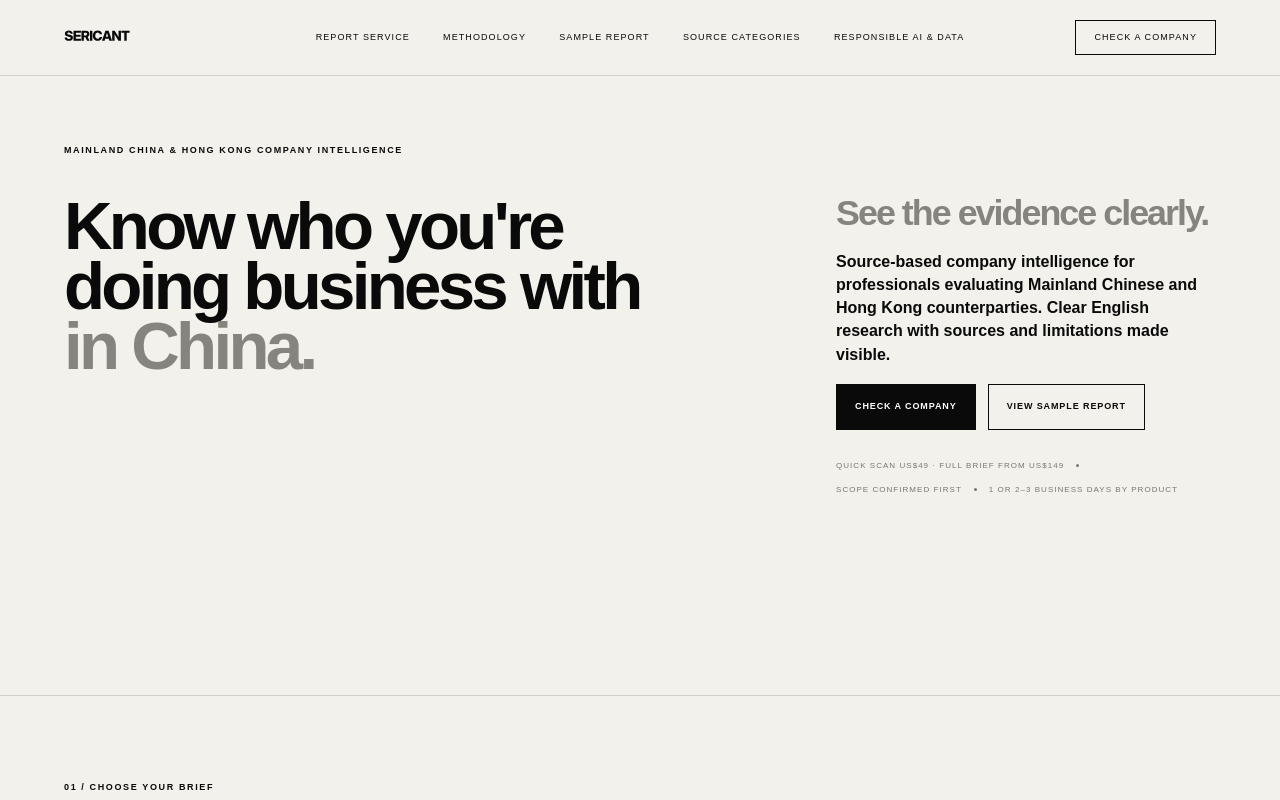
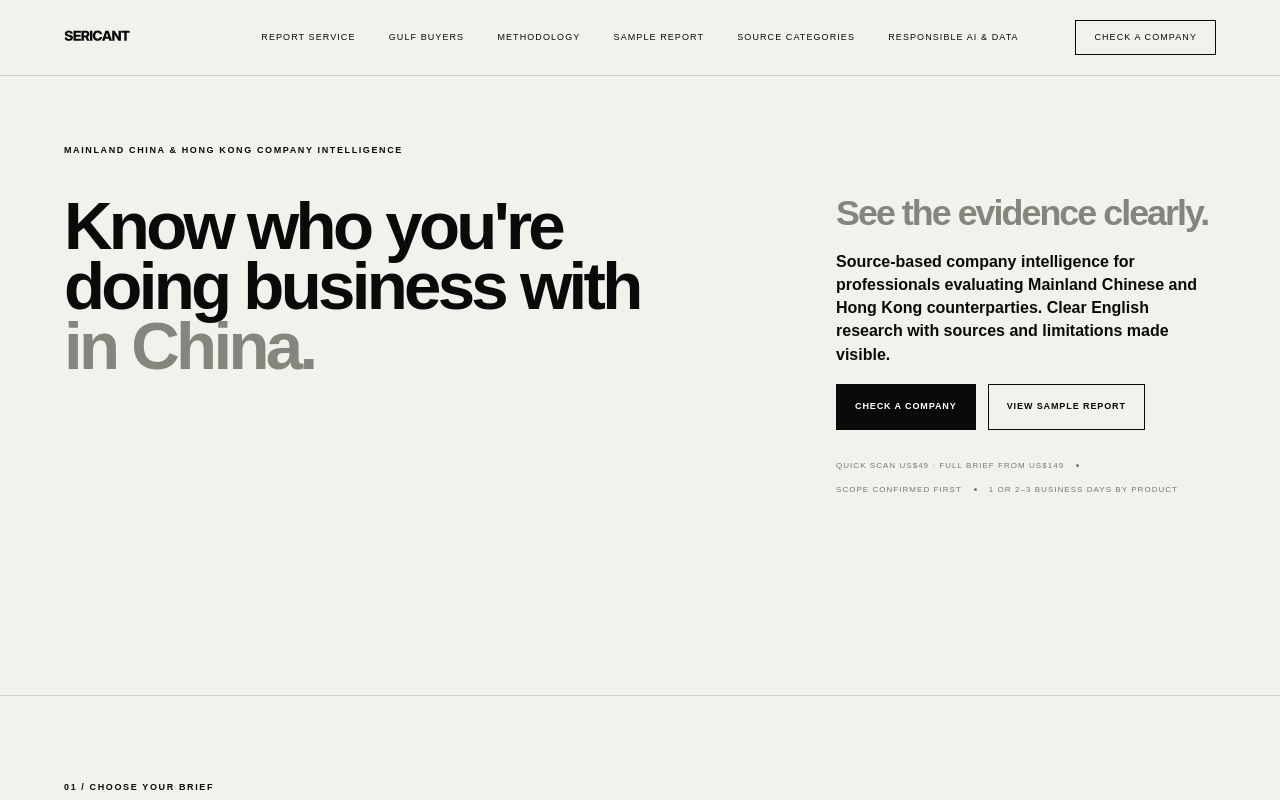
Before and after one commit to lingoescn-droid/sericant-website, a Next.js app: page / in a window 1280 px wide. Shown: the top 800 px of the page. Built offline with nearby package versions, Linux system fonts and the light colour scheme.

Commit message:
Add Gulf buyer landing page: update app/page.tsx

```diff
--- a/app/page.tsx
+++ b/app/page.tsx
@@ -9,6 +9,7 @@ export default function Home() {
         <Link href="/" className="logo"><SericantLogo /></Link>
         <nav className="desktopNav">
           <a href="#due-diligence">Report service</a>
+          <Link href="/china-supplier-check-gulf">Gulf buyers</Link>
           <Link href="/methodology">Methodology</Link>
           <Link href="/sample-report">Sample report</Link>
           <Link href="/sources">Source categories</Link>
@@ -82,7 +83,7 @@ export default function Home() {
 
       <footer>
         <div className="footerBrand"><SericantLogo /></div>
-        <div className="footerLinks"><Link href="/sample-report">Sample report</Link><Link href="/methodology">Methodology</Link><Link href="/sources">Source categories</Link><Link href="/responsible-ai-data">Responsible AI & Data</Link><Link href="/privacy">Privacy</Link><Link href="/terms">Terms</Link><Link href="/refund-delivery">Delivery & cancellation</Link></div>
+        <div className="footerLinks"><Link href="/china-supplier-check-gulf">For Gulf buyers</Link><Link href="/sample-report">Sample report</Link><Link href="/methodology">Methodology</Link><Link href="/sources">Source categories</Link><Link href="/responsible-ai-data">Responsible AI & Data</Link><Link href="/privacy">Privacy</Link><Link href="/terms">Terms</Link><Link href="/refund-delivery">Delivery & cancellation</Link></div>
         <div>© 2026 Sericant Limited · Hong Kong<br />Room 602, 6/F, Kai Yue Commercial Building, 2C Argyle Street, Mong Kok, Kowloon, Hong Kong</div>
       </footer>
     </main>
```
